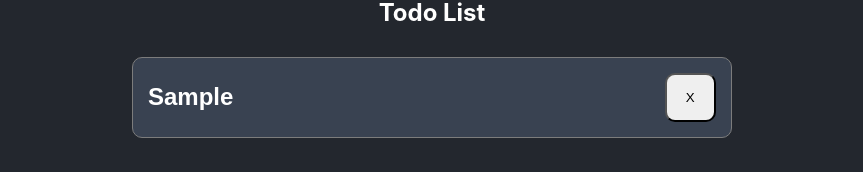
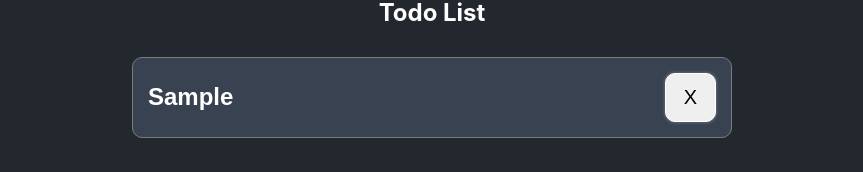
Before and after one commit to niredocz/react-todo-list, a React (Create React App) app: page / in a window 1280 px wide. Both pictures are taken after typing "Sample" into the empty fields and a click on the button "+ Add Task". Shown: the part 256-428 px from the top of the page, without its empty margins (208-1071 px from the left). Built offline with nearby package versions, Linux system fonts and the light colour scheme.

Commit message:
styling btn edit

```diff
--- a/src/components/TodoApp.css
+++ b/src/components/TodoApp.css
@@ -78,4 +78,17 @@ form button {
 .list-todo .result button {
   width: 55px;
   border-radius: 10px;
+  outline: none;
+  border: 1px solid #fff;
+  box-shadow: 0 0 3px 1px rgba(255, 255, 255, 0.2);
+  font-size: 20px;
 }
+
+.list-todo .result .btn-edit {
+  background-color: #00d09e;
+}
+
+.list-todo .result .btn-edit:focus,
+.list-todo .result .btn-edit:hover {
+  background-color: #00b489;
+}
```
